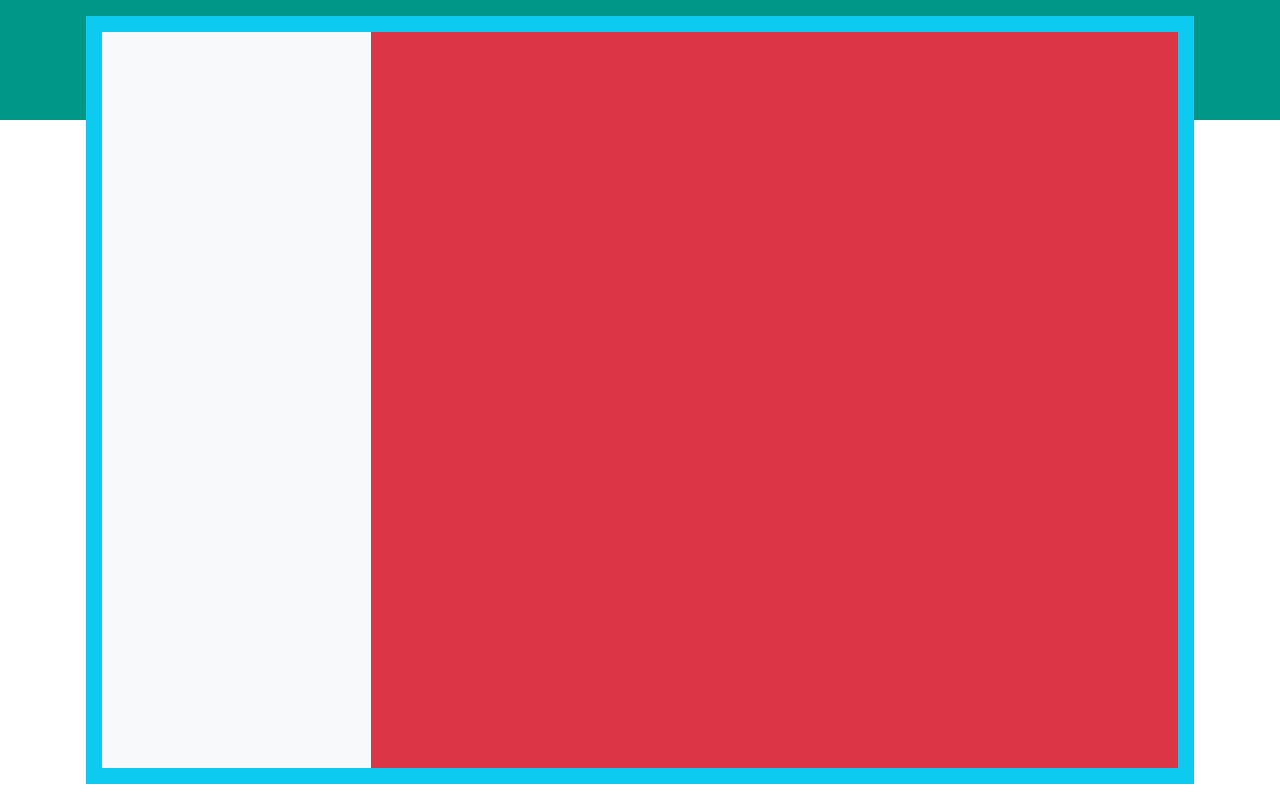
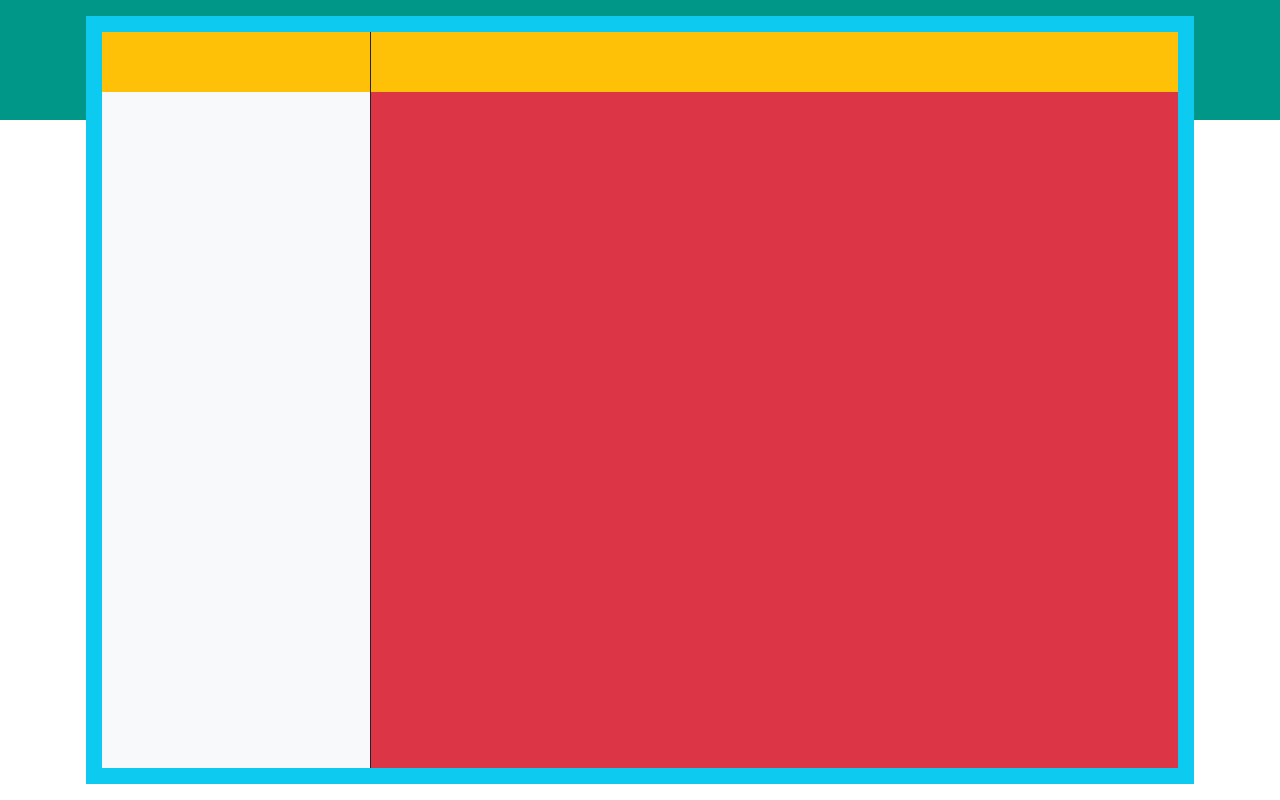
Before and after one commit to Mattia-Rollo/vue-boolzapp, a plain HTML site: page index.html in a window 1280 px wide. Drawn offline with nearby package versions, Linux system fonts and the light colour scheme.

Commit message:
layout header icon profile

```diff
--- a/css/style.css
+++ b/css/style.css
@@ -3,6 +3,6 @@ body {
     background-size: 100vw 15vh;
     background-repeat: no-repeat;
 }
-.container {
-
+.icon-header {
+    height: 60px;
 }
--- a/index.html
+++ b/index.html
@@ -14,8 +14,16 @@
     <div id="app">
         <div class="container vh-100 p-3">
             <div class="container bg-info h-100 d-flex p-3">
-                <div class="left h-100 bg-light w-25"></div>
-                <div class="right h100 bg-danger w-75"></div>
+                <div class="left h-100 bg-light w-25 border-end border-1 border-dark">
+                    <div class="icon-header bg-warning">
+
+                    </div>
+                </div>
+                <div class="right h100 bg-danger w-75">
+                    <div class="icon-header bg-warning">
+
+                    </div>
+                </div>
             </div>
         </div>
     </div>
```
